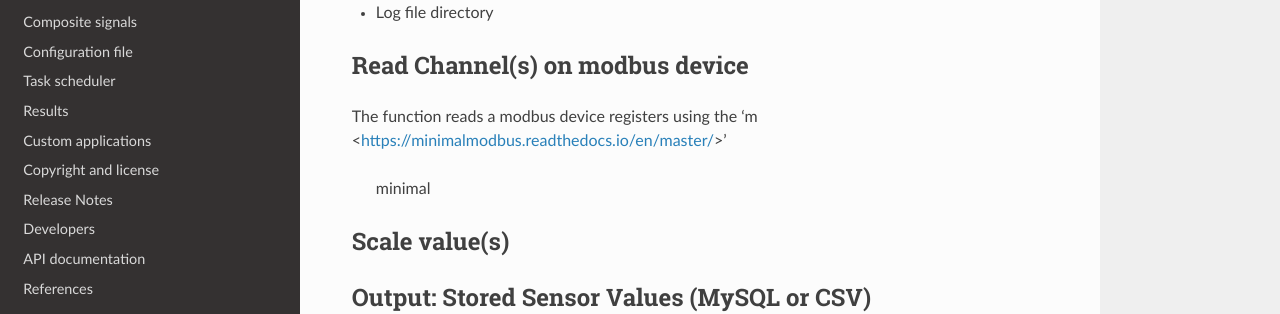
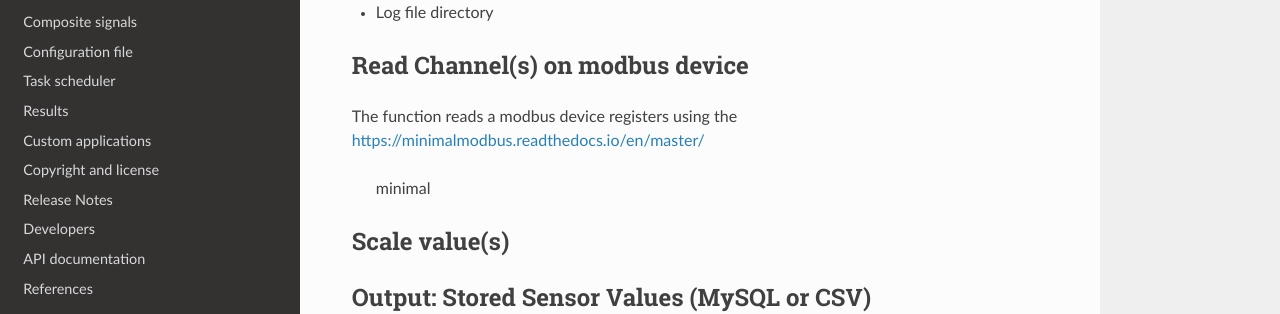
Before and after one commit to sjanzou/pecos, a Sphinx documentation site: the page built from documentation/devicetoclient.rst, in a window 1280 px wide and 900 px high. Shown: the part 360-674 px from the top of the window. Built offline with Sphinx 7.4.7 and the Read the Docs theme 2.0.0, drawn with Linux system fonts in a browser that asks for light colours.

```diff
--- a/documentation/devicetoclient.rst
+++ b/documentation/devicetoclient.rst
@@ -14,7 +14,7 @@ The function requires two inputs:
 
 Read Channel(s) on modbus device
 -----------------------------
-The function reads a modbus device registers using the 'm <https://minimalmodbus.readthedocs.io/en/master/>'
+The function reads a modbus device registers using the https://minimalmodbus.readthedocs.io/en/master/
 
 	minimal
 
```
